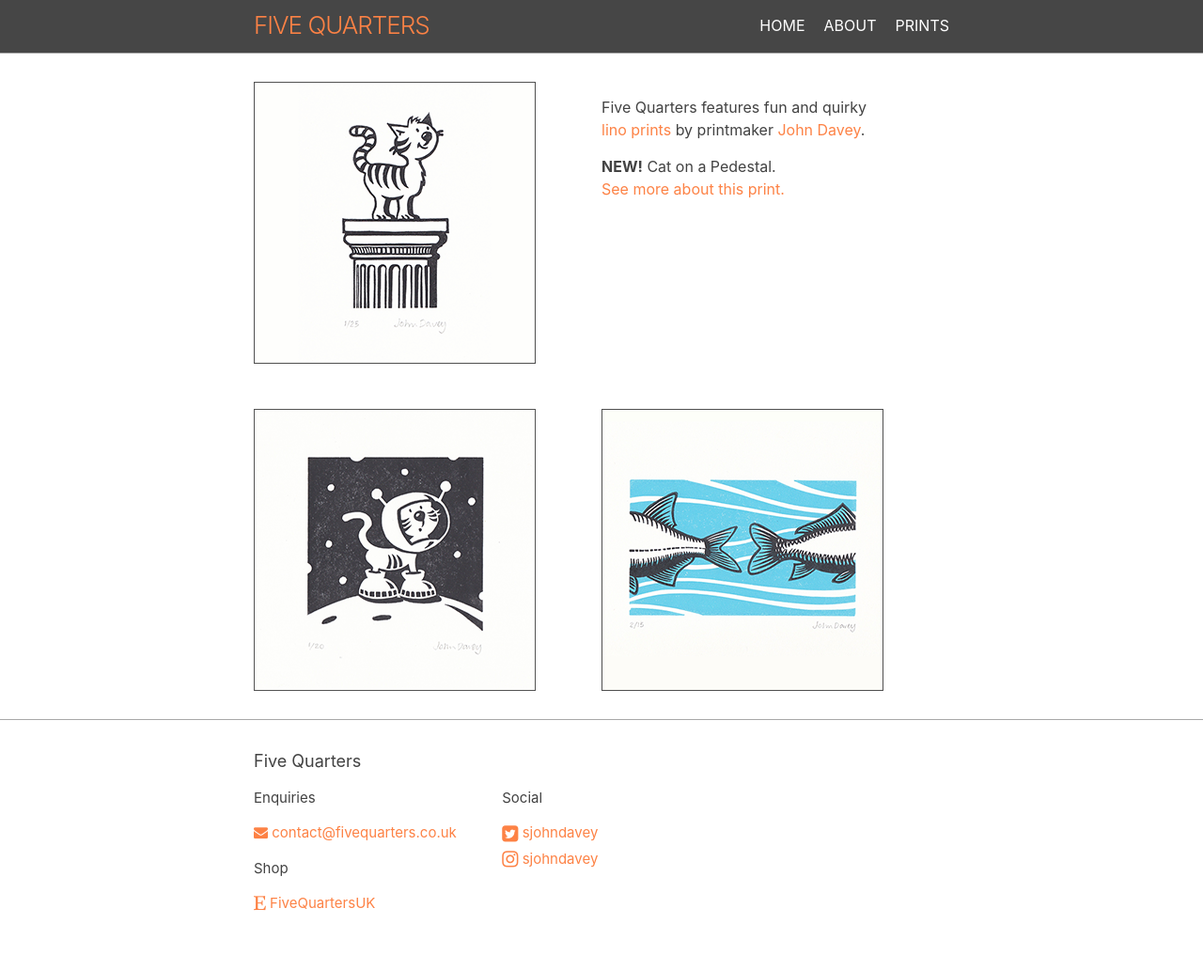
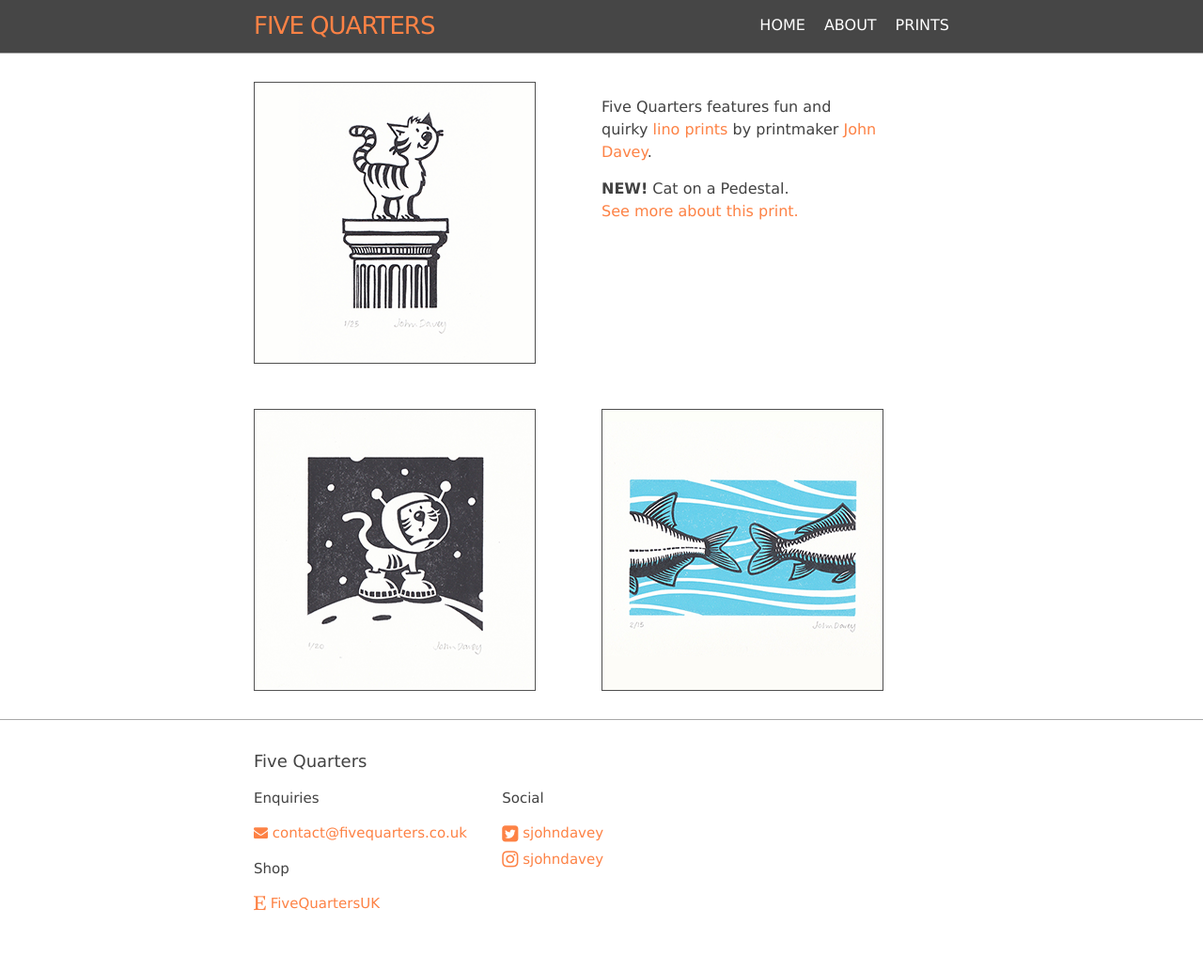
Before and after one commit to Five-Quarters/five-quarters.github.io, a Jekyll site: the page built from index.markdown, in a window 1280 px wide. Shown: the whole page at 94% size. Built offline with Jekyll 4.4.1, drawn with Linux system fonts in a browser that asks for light colours.

Commit message:
Font changed to Verdana

```diff
--- a/_sass/five-quarters.scss
+++ b/_sass/five-quarters.scss
@@ -2,7 +2,7 @@
 
 // Define defaults for each variable.
 
-$base-font-family: TrebuchetMS, -apple-system, BlinkMacSystemFont, "Segoe UI", Roboto, Helvetica, Arial, sans-serif, "Apple Color Emoji", "Segoe UI Emoji", "Segoe UI Symbol" !default;
+$base-font-family: Verdana, -apple-system, BlinkMacSystemFont, "Segoe UI", Roboto, Helvetica, Arial, sans-serif, "Apple Color Emoji", "Segoe UI Emoji", "Segoe UI Symbol" !default;
 $base-font-size:   16px !default;
 $base-font-weight: 400 !default;
 $small-font-size:  $base-font-size * 0.875 !default;
```
